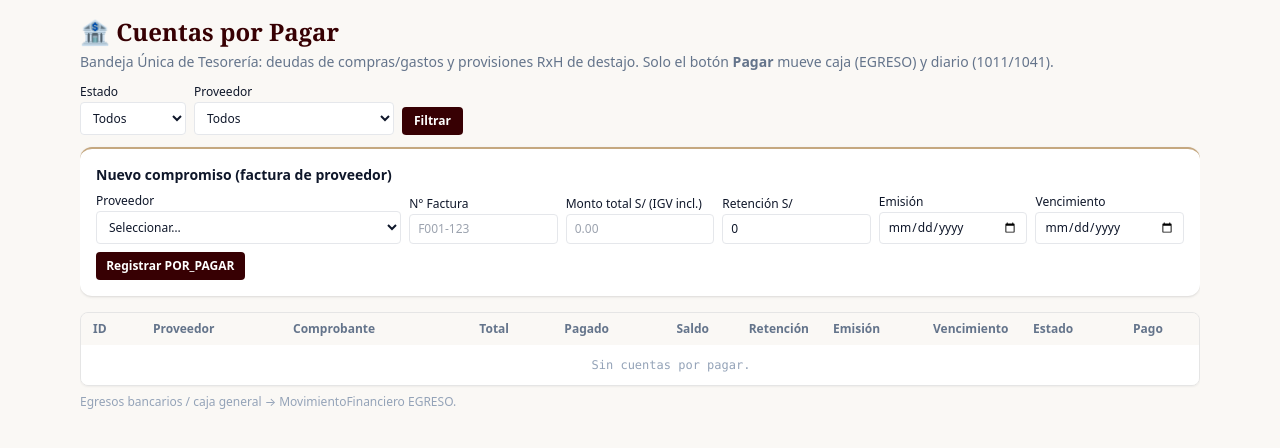
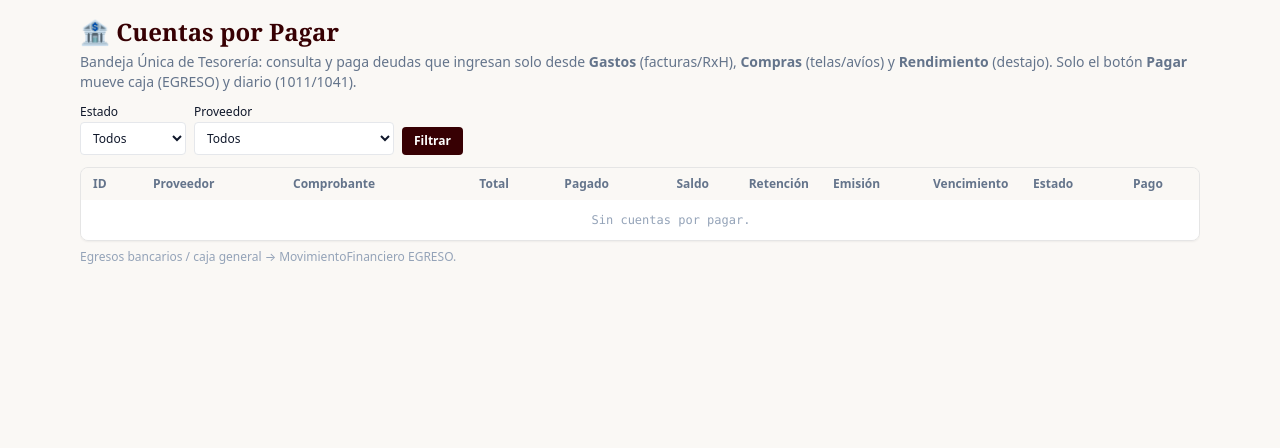
Before and after one commit to Herbe077/Suit-Elans-ERP, a Python web app: template app/templates/finanzas/cuentas_por_pagar.html in a window 1280 px wide. Shown: the part 121-569 px from the top of the page. Run offline with Jinja, Linux system fonts and the light colour scheme; the template is opened without the code that fills it, so the values that code supplies are empty; some libraries are stand-ins or nearby versions.

Commit message:
refactor(cxp-gastos): CxP bandeja pura sin registro manual, gastos con categoria reactiva

```diff
--- a/app/templates/finanzas/cuentas_por_pagar.html
+++ b/app/templates/finanzas/cuentas_por_pagar.html
@@ -5,7 +5,7 @@
 {% block finanzas %}
 <div class="w-full max-w-full overflow-x-hidden">
 <h1 class="text-2xl font-bold mb-1 font-serif" style="color:#370003">🏦 Cuentas por Pagar</h1>
-<p class="text-sm text-slate-500 mb-3">Bandeja Única de Tesorería: deudas de compras/gastos y provisiones RxH de destajo. Solo el botón <b>Pagar</b> mueve caja (EGRESO) y diario (1011/1041).</p>
+<p class="text-sm text-slate-500 mb-3">Bandeja Única de Tesorería: consulta y paga deudas que ingresan solo desde <b>Gastos</b> (facturas/RxH), <b>Compras</b> (telas/avíos) y <b>Rendimiento</b> (destajo). Solo el botón <b>Pagar</b> mueve caja (EGRESO) y diario (1011/1041).</p>
 <form method="get" class="flex flex-col gap-2 sm:flex-row sm:items-end text-xs mb-3">
   <label class="block">Estado
     <select name="estado" class="border rounded px-2 py-1.5 block mt-0.5 bg-white"><option value="">Todos</option><option value="POR_PAGAR" {% if estado=='POR_PAGAR' %}selected{% endif %}>POR_PAGAR</option><option value="PARCIAL" {% if estado=='PARCIAL' %}selected{% endif %}>PARCIAL</option><option value="PAGADO" {% if estado=='PAGADO' %}selected{% endif %}>PAGADO</option></select>
@@ -15,30 +15,6 @@
   </label>
   <button class="bg-borgo text-white rounded px-3 py-1.5 font-semibold self-end">Filtrar</button>
 </form>
-<div class="bg-white rounded-xl shadow p-4 mb-4 border-t-2 border-[#C5A880]">
-  <h2 class="font-bold text-sm mb-2">Nuevo compromiso (factura de proveedor)</h2>
-  <form method="post" action="/finanzas/cuentas-por-pagar" class="grid grid-cols-2 md:grid-cols-7 gap-2 text-xs items-end">
-    <label class="block md:col-span-2">Proveedor
-      <select name="proveedor_id" required class="border rounded px-2 py-1.5 w-full mt-0.5 bg-white"><option value="">Seleccionar…</option>{% for s in suppliers %}<option value="{{ s.id }}">{{ s.nombre }}</option>{% endfor %}</select>
-    </label>
-    <label class="block">N° Factura
-      <input name="numero_factura" placeholder="F001-123" class="border rounded px-2 py-1.5 w-full mt-0.5">
-    </label>
-    <label class="block">Monto total S/ (IGV incl.)
-      <input name="monto_total" type="number" step="0.01" min="0.01" required placeholder="0.00" class="border rounded px-2 py-1.5 w-full mt-0.5">
-    </label>
-    <label class="block">Retención S/
-      <input name="retencion" type="number" step="0.01" min="0" value="0" class="border rounded px-2 py-1.5 w-full mt-0.5">
-    </label>
-    <label class="block">Emisión
-      <input name="fecha_emision" type="date" class="border rounded px-2 py-1.5 w-full mt-0.5">
-    </label>
-    <label class="block">Vencimiento
-      <input name="fecha_vencimiento" type="date" class="border rounded px-2 py-1.5 w-full mt-0.5">
-    </label>
-    <button class="bg-borgo text-white rounded py-1.5 font-semibold self-end">Registrar POR_PAGAR</button>
-  </form>
-</div>
 <div class="w-full overflow-x-auto rounded-lg border border-neutral-200 bg-white shadow-sm">
   <table class="w-full text-xs">
     <thead class="bg-[#FAF8F5] text-slate-500"><tr><th class="text-left px-3 py-2 whitespace-nowrap min-w-[60px]">ID</th><th class="text-left px-3 py-2 whitespace-nowrap min-w-[140px]">Proveedor</th><th class="text-left px-3 py-2 whitespace-nowrap min-w-[140px]">Comprobante</th><th class="text-right px-3 py-2 whitespace-nowrap min-w-[100px]">Total</th><th class="text-right px-3 py-2 whitespace-nowrap min-w-[100px]">Pagado</th><th class="text-right px-3 py-2 whitespace-nowrap min-w-[100px]">Saldo</th><th class="text-right px-3 py-2 whitespace-nowrap min-w-[100px]">Retención</th><th class="text-left px-3 py-2 whitespace-nowrap min-w-[100px]">Emisión</th><th class="text-left px-3 py-2 whitespace-nowrap min-w-[100px]">Vencimiento</th><th class="text-left px-3 py-2 whitespace-nowrap min-w-[100px]">Estado</th><th class="text-left px-3 py-2 whitespace-nowrap min-w-[140px]">Pago</th></tr></thead>
```
Also changed, not shown: app/routers/finanzas.py (+0 -25 lines), app/templates/finanzas/gastos.html (+24 -3 lines).
